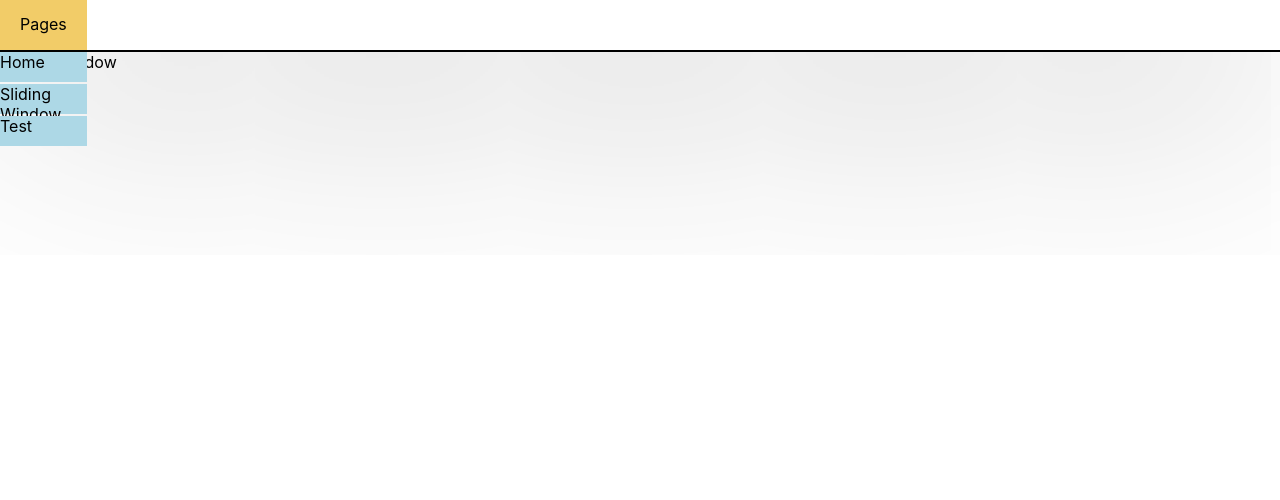
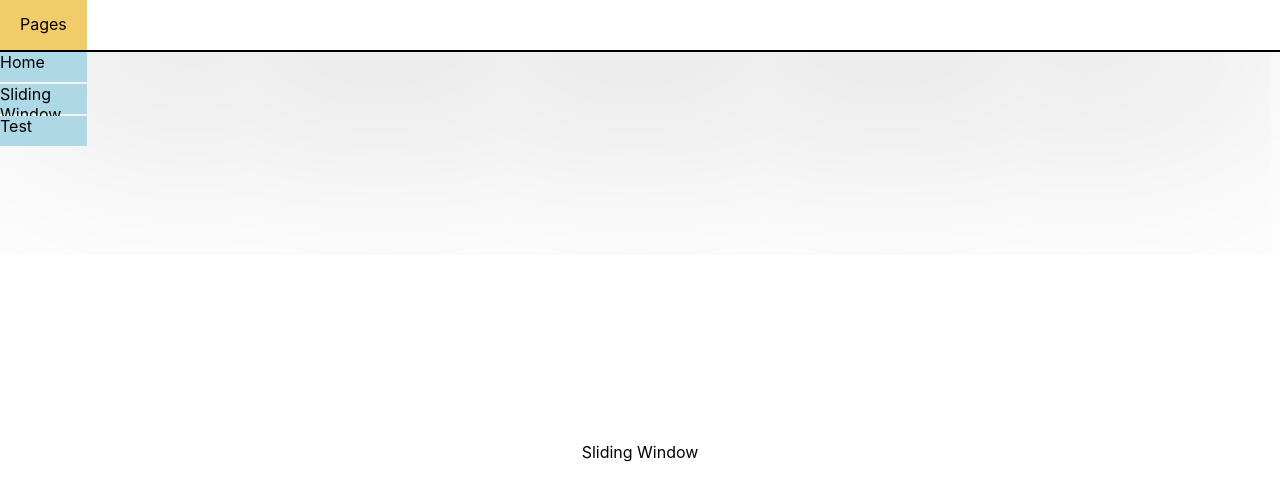
Before and after one commit to tylercodes1/whiteboarding-strategies, a React (Create React App) app: page /sliding-window in a window 1280 px wide. Shown: the top 500 px of the page. Built offline with nearby package versions, Linux system fonts and the light colour scheme.

Commit message:
Added SlidingWindowPage.css

```diff
--- /dev/null
+++ b/src/pages/SlidingWindowPage/SlidingWindowPage.css
@@ -0,0 +1,7 @@
+.sliding-window-page {
+	height: 100%;
+	width: 100%;
+	display: flex;
+	justify-content: center;
+	align-items: center;
+}
--- a/src/pages/SlidingWindowPage/SlidingWindowPage.js
+++ b/src/pages/SlidingWindowPage/SlidingWindowPage.js
@@ -1,3 +1,9 @@
+import "./SlidingWindowPage.css";
+
 export default function SlidingWindowPage() {
-	return <div className="sliding-window-page">Sliding Window</div>;
+	return (
+		<div className="sliding-window-page">
+			<div>Sliding Window</div>
+		</div>
+	);
 }
```
